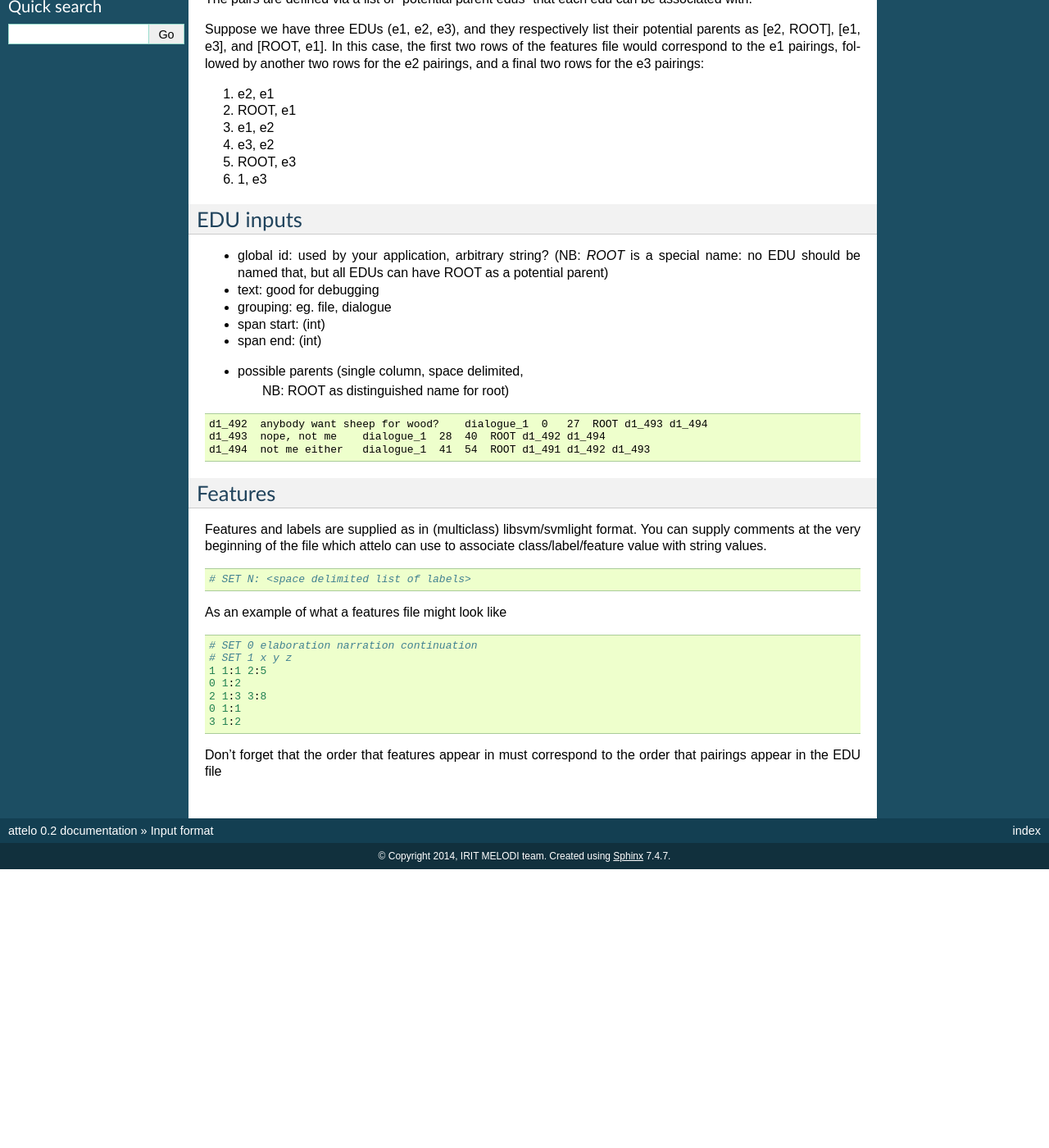
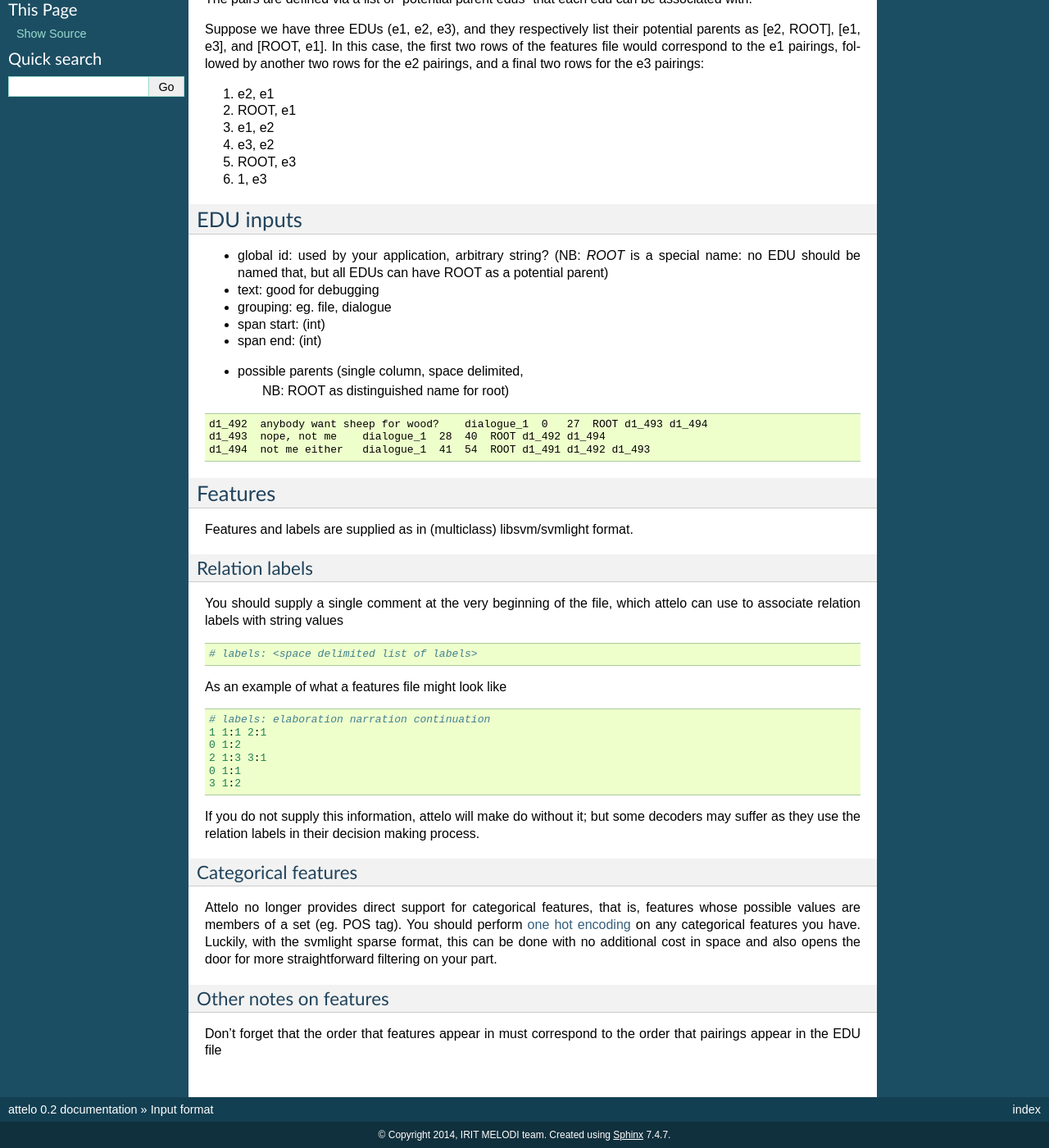
Before and after one commit to irit-melodi/attelo, a Sphinx documentation site: the page built from doc/input.rst, in a window 1280 px wide and 1400 px high, scrolled down 197 px. Shown: the whole window at 82% size. Built offline with Sphinx 7.4.7, drawn with Linux system fonts in a browser that asks for light colours; before the commit the page ends 1257 px from its top, so only the background shows below that; some of the changed text lies outside the part shown.

Commit message:
DOC Refine documentation on attelo features
1. Enshrine lack of categorical features as policy

2. Dump idea of labelling categorical features, restrict to just
   relation labels

```diff
--- a/doc/input.rst
+++ b/doc/input.rst
@@ -47,20 +47,38 @@ Features
 --------
 
 Features and labels are supplied as in (multiclass) libsvm/svmlight format.
-You can supply comments at the very beginning of the file which attelo
-can use to associate class/label/feature value with string values. ::
 
-    # SET N: <space delimited list of labels>
+Relation labels
+~~~~~~~~~~~~~~~
+You should supply a single comment at the very beginning of the file,
+which attelo can use to associate relation labels with string values ::
+
+    # labels: <space delimited list of labels>
 
 As an example of what a features file might look like ::
 
-    # SET 0 elaboration narration continuation
-    # SET 1 x y z
-    1 1:1 2:5
+    # labels: elaboration narration continuation
+    1 1:1 2:1
     0 1:2
-    2 1:3 3:8
+    2 1:3 3:1
     0 1:1
     3 1:2
 
+If you do not supply this information, attelo will make do without it;
+but some decoders may suffer as they use the relation labels in their
+decision making process.
+
+Categorical features
+~~~~~~~~~~~~~~~~~~~~
+Attelo no longer provides direct support for categorical features, that is,
+features whose possible values are members of a set (eg. POS tag).  You should
+perform `one hot encoding
+<http://scikit-learn.org/stable/modules/generated/sklearn.preprocessing.OneHotEncoder.html>`_
+on any categorical features you have. Luckily, with the svmlight sparse format,
+this can be done with no additional cost in space and also opens the door for
+more straightforward filtering on your part.
+
+Other notes on features
+~~~~~~~~~~~~~~~~~~~~~~~
 Don't forget that the order that features appear in must correspond to the
 order that pairings appear in the EDU file
```
